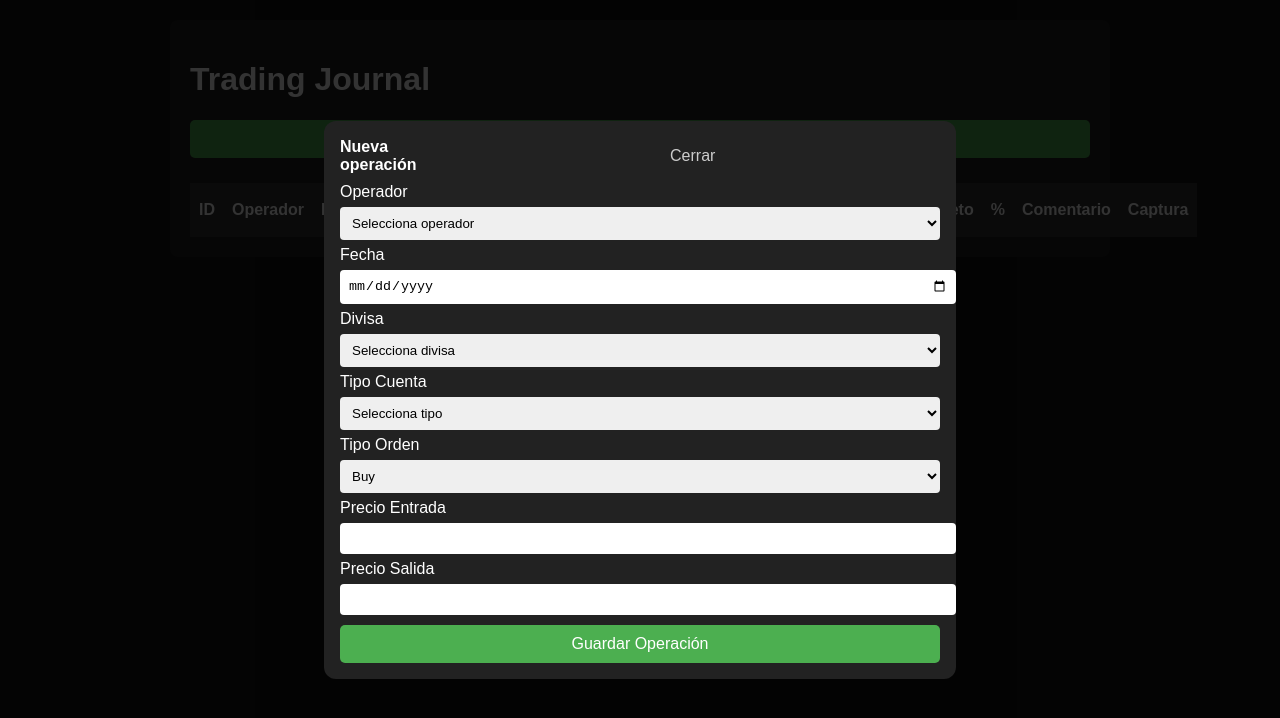
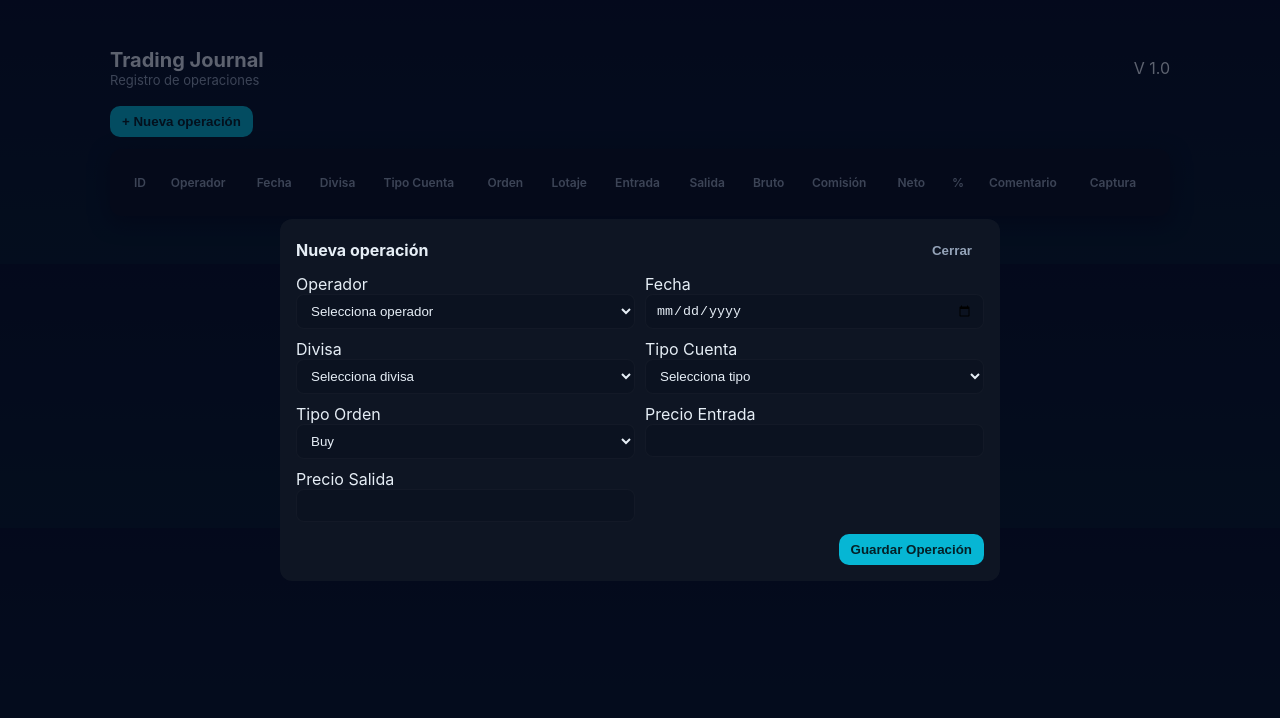
Before and after one commit to BrandonR2003/trading-journal, a plain HTML site: page index.html in a window 1280 px wide. Both pictures are taken after a click on the button "+ Nueva operación". Drawn offline with nearby package versions, Linux system fonts and the light colour scheme; no server answers.

Commit message:
PRUEBA index.html

```diff
--- a/index.html
+++ b/index.html
@@ -6,31 +6,63 @@
   <title>Trading Journal</title>
   <script src="https://cdn.jsdelivr.net/npm/@supabase/supabase-js@2"></script>
   <style>
-  body{font-family:Arial,sans-serif;background:#121212;color:white;margin:0;padding:20px;}
-  .container{max-width:900px;margin:auto;background:#1e1e1e;padding:20px;border-radius:8px;}
-  input, select, textarea{width:100%;padding:8px;margin:6px 0;border-radius:4px;border:none;color:black;}
-  button{padding:10px;width:100%;background:#4caf50;border:none;color:white;font-size:16px;border-radius:5px;cursor:pointer;}
-  table{width:100%;border-collapse:collapse;margin-top:25px;}
-  th, td{border:1px solid #333;padding:8px;text-align:center;}
-  th{background:#333;}
+    :root {
+      --bg:#0f1724; --card:#0b1220; --muted:#94a3b8; --accent:#06b6d4; --accent-2:#60a5fa; --danger:#fb7185;
+      --glass: rgba(15,23,36,0.95);
+      font-family: Inter, ui-sans-serif, system-ui, -apple-system, "Segoe UI", Roboto, "Helvetica Neue", Arial;
+    }
+    *{box-sizing:border-box}
+    body{margin:0; background:linear-gradient(180deg,#071025 0%, #071a2a 100%); color:#e6eef6;}
+    .container{max-width:1100px; margin:28px auto; padding:20px}
+    header{display:flex;align-items:center;gap:16px;margin-bottom:18px}
+    h1{font-size:20px;margin:0}
+    .subtitle{color:var(--muted); font-size:13px}
+
+    .toolbar{display:flex;gap:8px;flex-wrap:wrap;align-items:center;margin-bottom:12px}
+    button{background:var(--accent);border:0;padding:8px 12px;border-radius:10px;color:#042027;cursor:pointer;font-weight:600}
+    button.secondary{background:transparent;border:1px solid rgba(255,255,255,0.06);color:var(--accent-2)}
+    button.ghost{background:transparent;border:0;color:var(--muted)}
+
+    input, select, textarea{background:var(--card);border:1px solid rgba(255,255,255,0.03);padding:8px 10px;border-radius:8px;color:inherit;width:100%;}
+
+    .card{background:var(--card); padding:14px; border-radius:12px; box-shadow: 0 6px 20px rgba(2,6,23,0.6)}
+    table{width:100%; border-collapse:collapse; font-size:13px}
+    thead th{ text-align:left; padding:12px 10px; color:var(--muted); font-weight:600; font-size:12px}
+    tbody td{padding:10px;border-top:1px solid rgba(255,255,255,0.02)}
+    .pill{display:inline-block;padding:4px 8px;border-radius:999px;font-size:12px}
+    .long{width:220px}
+
+    @media (max-width:800px){ .container{padding:12px} table{font-size:12px} .long{width:120px} header{flex-direction:column;align-items:flex-start} }
+
+    /* modal */
+    .modal-backdrop{position:fixed;inset:0;background:rgba(2,6,23,0.6);display:none;align-items:center;justify-content:center;padding:20px;z-index:1000;}
+    .modal{width:100%;max-width:720px;background:var(--glass);border-radius:12px;padding:16px;backdrop-filter: blur(6px);}
+    .form-grid{display:grid;grid-template-columns:repeat(2,1fr);gap:10px}
+    @media (max-width:600px){.form-grid{grid-template-columns:1fr}}
     .example{color:#ccc;font-size:12px;margin-top:-6px;margin-bottom:6px;}
   </style>
 </head>
 <body>
   <div class="container">
+    <header>
+      <div>
         <h1>Trading Journal</h1>
+        <div class="subtitle">Registro de operaciones</div>
+      </div>
+      <div style="margin-left:auto" class="small muted">V 1.0</div>
+    </header>
 
+    <div class="toolbar">
       <button id="newBtn">+ Nueva operación</button>
+    </div>
 
     <div class="card">
-    <table>
+      <table id="journalTable">
         <thead>
           <tr>
-          <th>ID</th><th>Operador</th><th>Fecha</th><th>Divisa</th>
-          <th>Tipo Cuenta</th><th>Orden</th><th>Lotaje</th>
-          <th>Entrada</th><th>Salida</th><th>Bruto</th>
-          <th>Comisión</th><th>Neto</th><th>%</th>
-          <th>Comentario</th><th>Captura</th>
+            <th>ID</th><th>Operador</th><th>Fecha</th><th>Divisa</th><th>Tipo Cuenta</th><th>Orden</th>
+            <th>Lotaje</th><th>Entrada</th><th>Salida</th><th>Bruto</th><th>Comisión</th><th>Neto</th>
+            <th>%</th><th>Comentario</th><th>Captura</th>
           </tr>
         </thead>
         <tbody id="tbody"></tbody>
@@ -39,14 +71,16 @@
   </div>
 
   <!-- Modal -->
-<div class="modal-backdrop" id="modal" style="display:none;position:fixed;inset:0;background:rgba(0,0,0,0.8);align-items:center;justify-content:center;">
-  <div style="background:#222;padding:16px;border-radius:12px;width:100%;max-width:600px;">
+  <div class="modal-backdrop" id="modal">
+    <div class="modal">
       <div style="display:flex;justify-content:space-between;align-items:center;margin-bottom:8px">
-      <strong>Nueva operación</strong>
-      <button id="closeModal" style="background:none;border:none;color:#ccc;cursor:pointer;">Cerrar</button>
+        <strong id="modalTitle">Nueva operación</strong>
+        <div class="actions"><button id="closeModal" class="ghost">Cerrar</button></div>
       </div>
       <form id="form">
-      <label>Operador
+  <div class="form-grid">
+    <label>
+      Operador
       <select id="operador" required>
         <option value="">Selecciona operador</option>
         <option value="Brandon">Brandon</option>
@@ -54,11 +88,13 @@
       </select>
     </label>
 
-      <label>Fecha
+    <label>
+      Fecha
       <input id="fecha" type="date" required>
     </label>
 
-      <label>Divisa
+    <label>
+      Divisa
       <select id="divisa" required>
         <option value="">Selecciona divisa</option>
         <option value="EUR/USD">EUR/USD</option>
@@ -68,7 +104,8 @@
       </select>
     </label>
 
-      <label>Tipo Cuenta
+    <label>
+      Tipo Cuenta
       <select id="tipo_cuenta" required>
         <option value="">Selecciona tipo</option>
         <option value="Apollo">Apollo</option>
@@ -76,7 +113,8 @@
       </select>
     </label>
 
-      <label>Tipo Orden
+    <label>
+      Tipo Orden
       <select id="tipo_orden">
         <option value="Buy">Buy</option>
         <option value="Sell">Sell</option>
@@ -93,7 +131,8 @@
       <div class="example" id="ejemploSalida"></div>
     </label>
 
-      <div style="margin-top:10px;">
+  </div>
+  <div style="display:flex;gap:8px;justify-content:flex-end;margin-top:12px">
     <button type="submit">Guardar Operación</button>
   </div>
 </form>
@@ -101,7 +140,6 @@
   </div>
 
 <script>
-  // --- Supabase ---
   const SUPABASE_URL = "https://odunrxnrjgajnmwmzwag.supabase.co";
   const SUPABASE_KEY = "sb_publishable_0Ewu4iXl2LxOj-z_-RvgdA_6CeL-UyQ";
   const db = supabase.createClient(SUPABASE_URL, SUPABASE_KEY);
@@ -118,12 +156,6 @@
   const ejemploEntrada = document.getElementById('ejemploEntrada');
   const ejemploSalida = document.getElementById('ejemploSalida');
 
-  // Abrir/Cerrar modal
-  newBtn.addEventListener('click', ()=>{ modal.style.display='flex'; form.reset(); resetEjemplo(); });
-  closeModal.addEventListener('click', ()=> modal.style.display='none');
-  modal.addEventListener('click', e=>{ if(e.target===modal) modal.style.display='none'; });
-
-  // Ejemplos y decimales por divisa
   const ejemploPorDivisa = {
     'EUR/USD': {ej:'1.15364', dec:5},
     'GBP/USD': {ej:'1.30875', dec:5},
@@ -136,6 +168,8 @@
     ejemploSalida.textContent = '';
     precioEntrada.value = '';
     precioSalida.value = '';
+    precioEntrada.dataset.dec='';
+    precioSalida.dataset.dec='';
   }
 
   function actualizarEjemplo(){
@@ -147,10 +181,7 @@
       precioEntrada.dataset.dec = dec;
       precioSalida.dataset.dec = dec;
     } else {
-      ejemploEntrada.textContent = '';
-      ejemploSalida.textContent = '';
-      precioEntrada.dataset.dec = '';
-      precioSalida.dataset.dec = '';
+      resetEjemplo();
     }
   }
 
@@ -160,7 +191,6 @@
     precioSalida.value='';
   });
 
-  // Bloquear decimales mientras escribe
   function limitarInput(input){
     input.addEventListener('input', ()=>{
       const dec = parseInt(input.dataset.dec||0);
@@ -176,14 +206,16 @@
   limitarInput(precioEntrada);
   limitarInput(precioSalida);
 
-  // Cargar operaciones
+  newBtn.addEventListener('click', ()=>{ modal.style.display='flex'; form.reset(); resetEjemplo(); });
+  closeModal.addEventListener('click', ()=> modal.style.display='none');
+  modal.addEventListener('click', (e)=>{ if(e.target===modal) modal.style.display='none'; });
+
   async function cargarOperaciones(){
     const {data, error} = await db.from('operaciones').select('*').order('id',{ascending:false});
     if(error){ alert("Error cargando: "+error.message); return; }
     tbody.innerHTML = '';
-    if(data.length===0){ tbody.innerHTML='<tr><td colspan="15" style="text-align:center;color:#ccc;">Sin operaciones registradas</td></tr>'; return; }
+    if(data.length===0){ tbody.innerHTML='<tr><td colspan="15" style="text-align:center;padding:20px;color:#94a3b8;">Sin operaciones registradas</td></tr>'; return; }
     data.forEach(op=>{
-      // Formatear fecha a dd/mm/yyyy
       let fecha = op.fecha ? new Date(op.fecha) : null;
       let fechaStr = fecha ? `${('0'+fecha.getDate()).slice(-2)}/${('0'+(fecha.getMonth()+1)).slice(-2)}/${fecha.getFullYear()}` : '';
       tbody.innerHTML += `<tr>
@@ -206,12 +238,10 @@
     });
   }
 
-  // Guardar operación con validación de decimales exactos
-  form.addEventListener('submit', async e=>{
+  form.addEventListener('submit', async (e)=>{
     e.preventDefault();
     const dec = parseInt(precioEntrada.dataset.dec||0);
-    const regex = new RegExp(`^\\d+(\\.\\d{${dec}})$`); // exactos decimales
-
+    const regex = new RegExp(`^\\d+(\\.\\d{${dec}})$`);
     if(!regex.test(precioEntrada.value)){
       alert(`Precio Entrada debe tener exactamente ${dec} decimales`);
       return;
@@ -230,7 +260,6 @@
       precio_entrada: precioEntrada.value,
       precio_salida: precioSalida.value
     };
-
     const {error} = await db.from('operaciones').insert(data);
     if(error){ alert("Error guardando: "+error.message); return; }
     modal.style.display='none';
```
Lines whose indentation alone changed are shown as unchanged.
